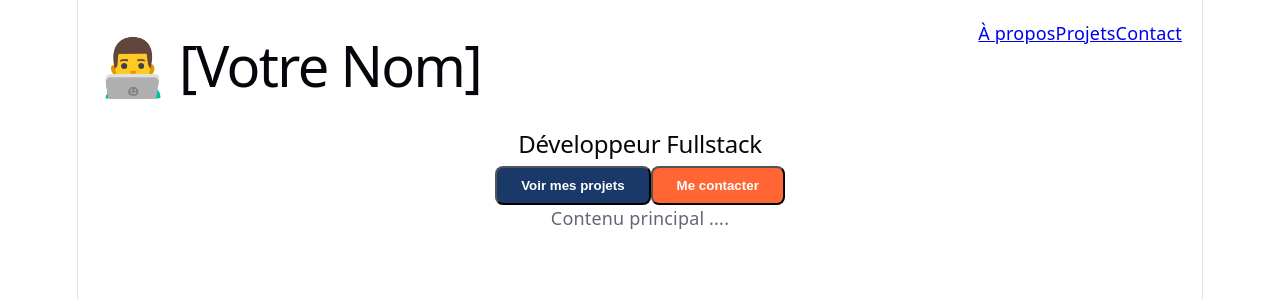
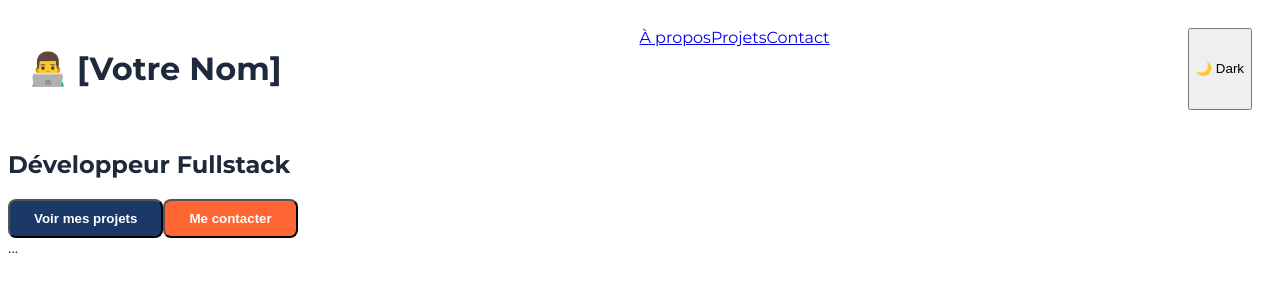
Before and after one commit to irisjuniorenterprise/IRIS-template-portfolio, a React (Vite) app in the folder Desktop/IRIS Workshops/React_Studio/mon-portfolio/: page / in a window 1280 px wide. Shown: the top 300 px of the page. Built offline with nearby package versions, Linux system fonts and the light colour scheme.

Commit message:
feat: ajouter le dark mode interactif avec useState

```diff
--- a/Desktop/IRIS Workshops/React_Studio/mon-portfolio/src/App.jsx
+++ b/Desktop/IRIS Workshops/React_Studio/mon-portfolio/src/App.jsx
@@ -1,12 +1,19 @@
-import Header from './components/sections/Header.jsx';
+import { useState } from 'react';
+import Header from './components/sections/Header';
 import Hero from './components/sections/Hero.jsx';
+
 function App() {
+  const [isDark, setIsDark] = useState(false);
+  const toggleTheme = () => {
+    setIsDark(!isDark);
+    document.body.classList.toggle('dark');
+  };
   return (
-  <div>
-    <Header />
-    <Hero />
-    <main >Contenu principal ....</main>
-  </div>
+    <div>
+      <Header onToggleTheme={toggleTheme} isDark={isDark} />
+      <Hero />
+      <main>...</main>
+    </div>
   );
 }
 export default App;
--- a/Desktop/IRIS Workshops/React_Studio/mon-portfolio/src/components/sections/Header.jsx
+++ b/Desktop/IRIS Workshops/React_Studio/mon-portfolio/src/components/sections/Header.jsx
@@ -1,4 +1,4 @@
-function Header() {
+function Header({onToggleTheme, isDark}) {
     return (
         <header style={{
             display: 'flex',
@@ -11,6 +11,9 @@ function Header() {
                 <a href="#projects">Projets</a>
                 <a href="#contact">Contact</a>
             </nav>
+            <button onClick={onToggleTheme}>
+                {!isDark ? '🌙 Dark' : '☀️ Light'}
+            </button>
         </header>
     );
 }
--- a/Desktop/IRIS Workshops/React_Studio/mon-portfolio/src/styles/index.css
+++ b/Desktop/IRIS Workshops/React_Studio/mon-portfolio/src/styles/index.css
@@ -1,111 +1,18 @@
+@import url('https://fonts.googleapis.com/css2?family=Montserrat:wght@100;300;400;500;600;700&display=swap');
+
 :root {
-  --text: #6b6375;
-  --text-h: #08060d;
-  --bg: #fff;
-  --border: #e5e4e7;
-  --code-bg: #f4f3ec;
-  --accent: #aa3bff;
-  --accent-bg: rgba(170, 59, 255, 0.1);
-  --accent-border: rgba(170, 59, 255, 0.5);
-  --social-bg: rgba(244, 243, 236, 0.5);
-  --shadow:
-    rgba(0, 0, 0, 0.1) 0 10px 15px -3px, rgba(0, 0, 0, 0.05) 0 4px 6px -2px;
-
-  --sans: system-ui, 'Segoe UI', Roboto, sans-serif;
-  --heading: system-ui, 'Segoe UI', Roboto, sans-serif;
-  --mono: ui-monospace, Consolas, monospace;
-
-  font: 18px/145% var(--sans);
-  letter-spacing: 0.18px;
-  color-scheme: light dark;
+  --bg: #ffffff;
+  --text: #1e293b;
+  --surface: #f8fafc;
+}
+body.dark {
+  --bg: #1e293b;
+  --text: #f8fafc;
+  --surface: #334155;
+}
+body {
+  background: var(--bg);
   color: var(--text);
-  background: var(--bg);
-  font-synthesis: none;
-  text-rendering: optimizeLegibility;
-  -webkit-font-smoothing: antialiased;
-  -moz-osx-font-smoothing: grayscale;
-
-  @media (max-width: 1024px) {
-    font-size: 16px;
-  }
+  transition: 0.3s;
+  font-family: 'Montserrat', sans-serif;
 }
-
-@media (prefers-color-scheme: dark) {
-  :root {
-    --text: #9ca3af;
-    --text-h: #f3f4f6;
-    --bg: #16171d;
-    --border: #2e303a;
-    --code-bg: #1f2028;
-    --accent: #c084fc;
-    --accent-bg: rgba(192, 132, 252, 0.15);
-    --accent-border: rgba(192, 132, 252, 0.5);
-    --social-bg: rgba(47, 48, 58, 0.5);
-    --shadow:
-      rgba(0, 0, 0, 0.4) 0 10px 15px -3px, rgba(0, 0, 0, 0.25) 0 4px 6px -2px;
-  }
-
-  #social .button-icon {
-    filter: invert(1) brightness(2);
-  }
-}
-
-body {
-  margin: 0;
-}
-
-#root {
-  width: 1126px;
-  max-width: 100%;
-  margin: 0 auto;
-  text-align: center;
-  border-inline: 1px solid var(--border);
-  min-height: 100svh;
-  display: flex;
-  flex-direction: column;
-  box-sizing: border-box;
-}
-
-h1,
-h2 {
-  font-family: var(--heading);
-  font-weight: 500;
-  color: var(--text-h);
-}
-
-h1 {
-  font-size: 56px;
-  letter-spacing: -1.68px;
-  margin: 32px 0;
-  @media (max-width: 1024px) {
-    font-size: 36px;
-    margin: 20px 0;
-  }
-}
-h2 {
-  font-size: 24px;
-  line-height: 118%;
-  letter-spacing: -0.24px;
-  margin: 0 0 8px;
-  @media (max-width: 1024px) {
-    font-size: 20px;
-  }
-}
-p {
-  margin: 0;
-}
-
-code,
-.counter {
-  font-family: var(--mono);
-  display: inline-flex;
-  border-radius: 4px;
-  color: var(--text-h);
-}
-
-code {
-  font-size: 15px;
-  line-height: 135%;
-  padding: 4px 8px;
-  background: var(--code-bg);
-}
```
